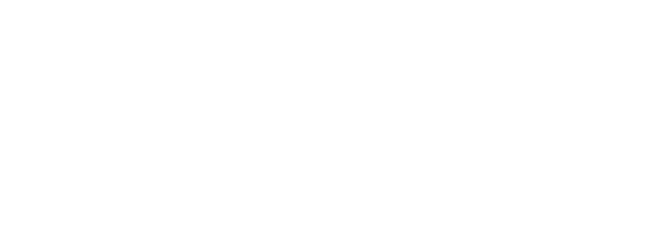
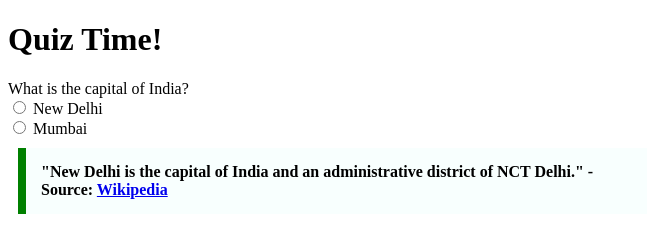
Before and after one commit to acciojob/trivia-nandan8983, a website: page main.html in a window 1280 px wide. Shown: the whole page, without its empty margins (0-647 px from the left). Drawn offline with Linux system fonts and the light colour scheme.

Commit message:
created a submission

```diff
--- a/main.html
+++ b/main.html
@@ -8,6 +8,20 @@
 
 <body>
 	<!-- the entire body must be written by student -->
+	 <h1>Quiz Time!</h1>
+
+    <div>
+        <label for="question" >What is the capital of India?</label><br>
+        <input type="radio" id="newDelhi" name="capital" value="New Delhi">
+        <label for="newDelhi">New Delhi</label><br>
+        <input type="radio" id="mumbai" name="capital" value="Mumbai">
+        <label for="mumbai">Mumbai</label>
+	</div>
+
+    <blockquote>
+    "New Delhi is the capital of India and an administrative district of NCT Delhi." - Source: <a href="https://en.wikipedia.org/wiki/New_Delhi" target="_blank">Wikipedia</a>
+	</blockquote>
+
     <script type="text/javascript" src="./script.js">
 </script>
 
--- a/styles.css
+++ b/styles.css
@@ -1,2 +1,10 @@
 
 /* Your CSS Code here. */
+blockquote {
+            max-width: 600px;
+            margin: 10px;
+            padding: 15px;
+            border-left: 8px solid green;
+            background-color: #f8fffe;
+            font-weight: bold;
+        }
```
